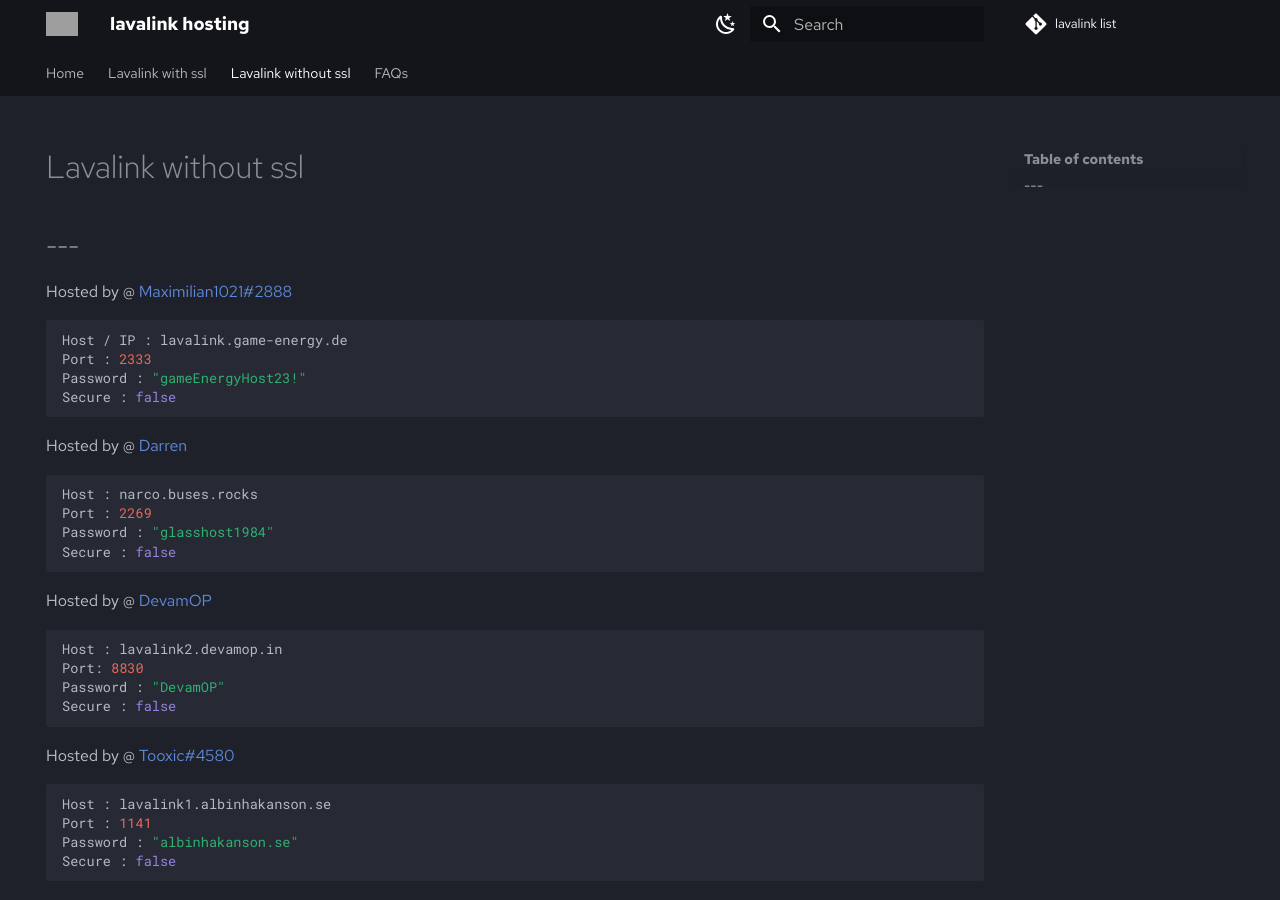
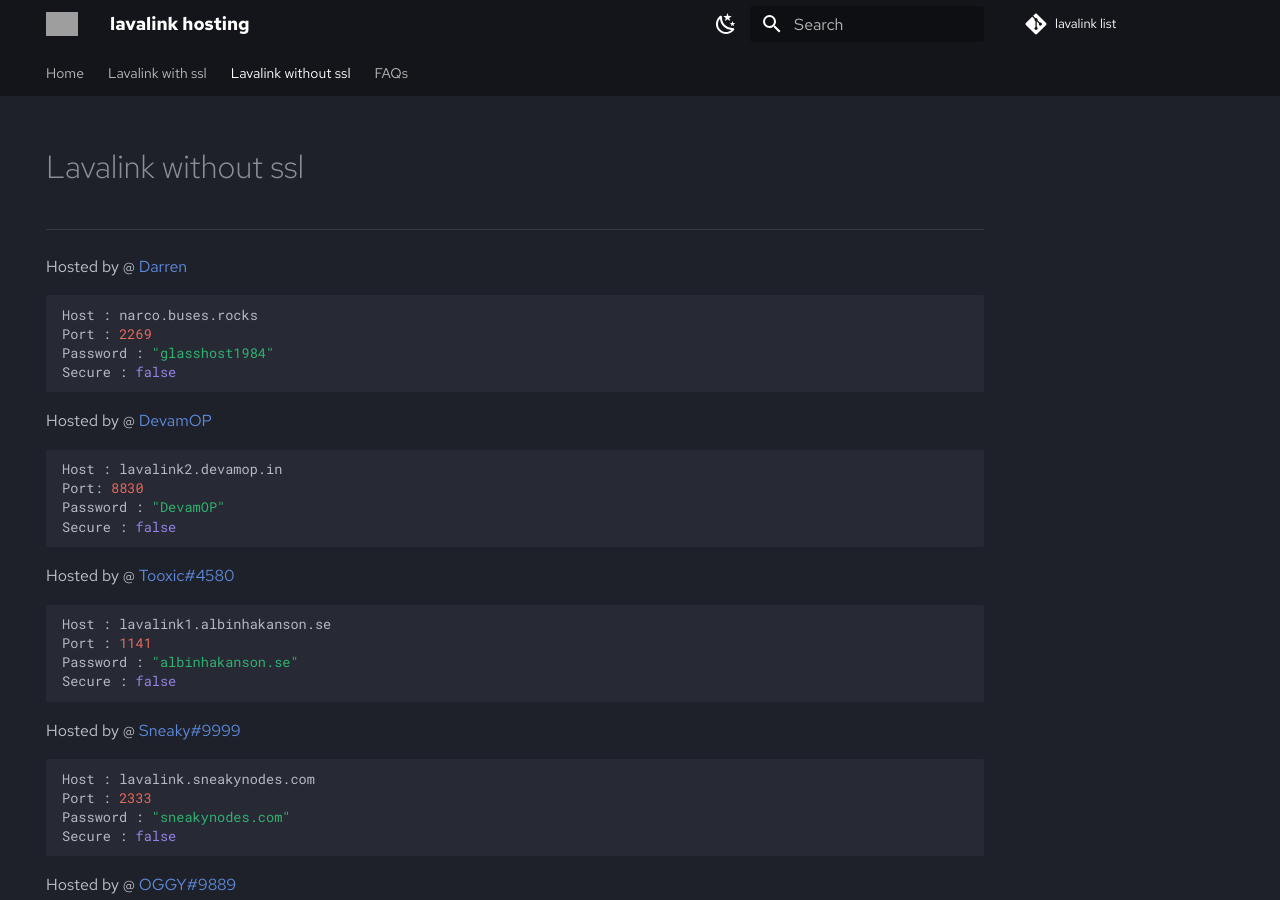
Before and after one commit to DarrenOfficial/lavalink-list, an MkDocs documentation site: the page built from docs/NoSSL/lavalink-without-ssl.md, in a window 1280 px wide and 900 px high. Built offline with MkDocs 1.6.1 and Material for MkDocs 9.7.7, drawn with Linux system fonts in a browser that asks for light colours; comment, search, counter and statistics services are not loaded; grey boxes are pictures that could not be loaded.

Commit message:
Removing My LavaLink Server (#290)

````diff
--- a/docs/NoSSL/lavalink-without-ssl.md
+++ b/docs/NoSSL/lavalink-without-ssl.md
@@ -7,15 +7,6 @@ description: Without SSL should work out of the box!
 <div data-ea-style="stickybox" class="dark horizontal" data-ea-publisher="darrennathanaelcom" data-ea-type="image"></div>
 
 ---
----
-Hosted by @ [Maximilian1021#2888](https://game-energy.de)
-```bash
-Host / IP : lavalink.game-energy.de
-Port : 2333
-Password : "gameEnergyHost23!"
-Secure : false
-```
-
 Hosted by @ [Darren](https://open.spotify.com/track/4TuNI3WEMyLQAKRMJmcQdA)
 ```bash
 Host : narco.buses.rocks
````
